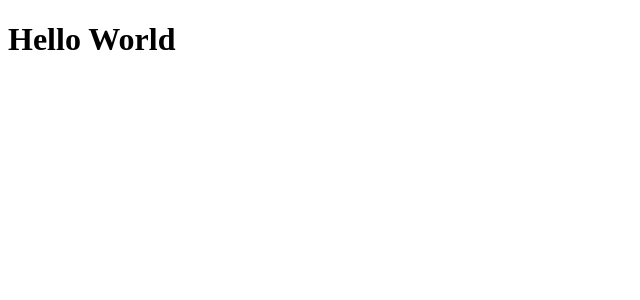
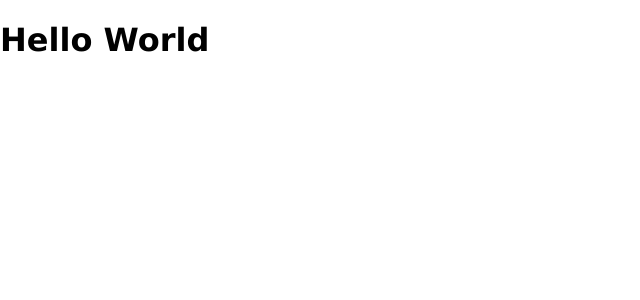
Before and after one commit to otofu-square/github-graphql-api-sandbox, a React (Create React App) app in the folder how-to-graphql/: page / in a window 1280 px wide. Shown: the top 300 px of the page, without its empty margins (0-640 px from the left). Built offline with nearby package versions, Linux system fonts and the light colour scheme.

Commit message:
:wrench: Add globalStyles.ts

```diff
--- a/how-to-graphql/package.json
+++ b/how-to-graphql/package.json
@@ -18,6 +18,7 @@
     "@types/node": "^9.4.0",
     "@types/react": "^16.0.35",
     "@types/react-dom": "^16.0.3",
+    "styled-components": "^3.0.2",
     "typescript": "^2.6.2"
   }
 }
--- /dev/null
+++ b/how-to-graphql/src/globalStyles.ts
@@ -0,0 +1,47 @@
+import { injectGlobal } from 'styled-components';
+
+export default injectGlobal`
+  body {
+    margin: 0;
+    padding: 0;
+    font-family: Verdana, Geneva, sans-serif;
+  }
+
+  input {
+    max-width: 500px;
+  }
+
+  .gray {
+    color: #828282;
+  }
+
+  .orange {
+    background-color: #ff6600;
+  }
+
+  .background-gray {
+    background-color: rgb(246,246,239);
+  }
+
+  .f11 {
+    font-size: 11px;
+  }
+
+  .w85 {
+    width: 85%;
+  }
+
+  .button {
+    font-family: monospace;
+    font-size: 10pt;
+    color: black;
+    background-color: buttonface;
+    text-align: center;
+    padding: 2px 6px 3px;
+    border-width: 2px;
+    border-style: outset;
+    border-color: buttonface;
+    cursor: pointer;
+    max-width: 250px;
+  }
+`;
--- a/how-to-graphql/src/index.tsx
+++ b/how-to-graphql/src/index.tsx
@@ -2,6 +2,7 @@ import * as React from 'react';
 import * as ReactDOM from 'react-dom';
 
 import { App } from './App';
+import './globalStyles';
 import registerServiceWorker from './registerServiceWorker';
 
 ReactDOM.render(<App />, document.getElementById('root') as HTMLElement);
--- a/package.json
+++ b/package.json
@@ -1,11 +1,11 @@
 {
   "devDependencies": {
-    "@types/graphql": "^0.11.7",
+    "@types/graphql": "^0.12.3",
     "antd": "^3.0.1",
     "apollo-client-preset": "^1.0.6",
     "graphql": "^0.12.3",
     "graphql-tag": "^2.6.1",
-    "prisma": "^1.0.8",
+    "prisma": "^1.0.10",
     "react-apollo": "^2.0.4",
     "react-app-rewired": "^1.3.8",
     "styled-components": "^3.0.2",
```
Also changed, not shown: 2 other files (tests, documents, lock files or other folders).
